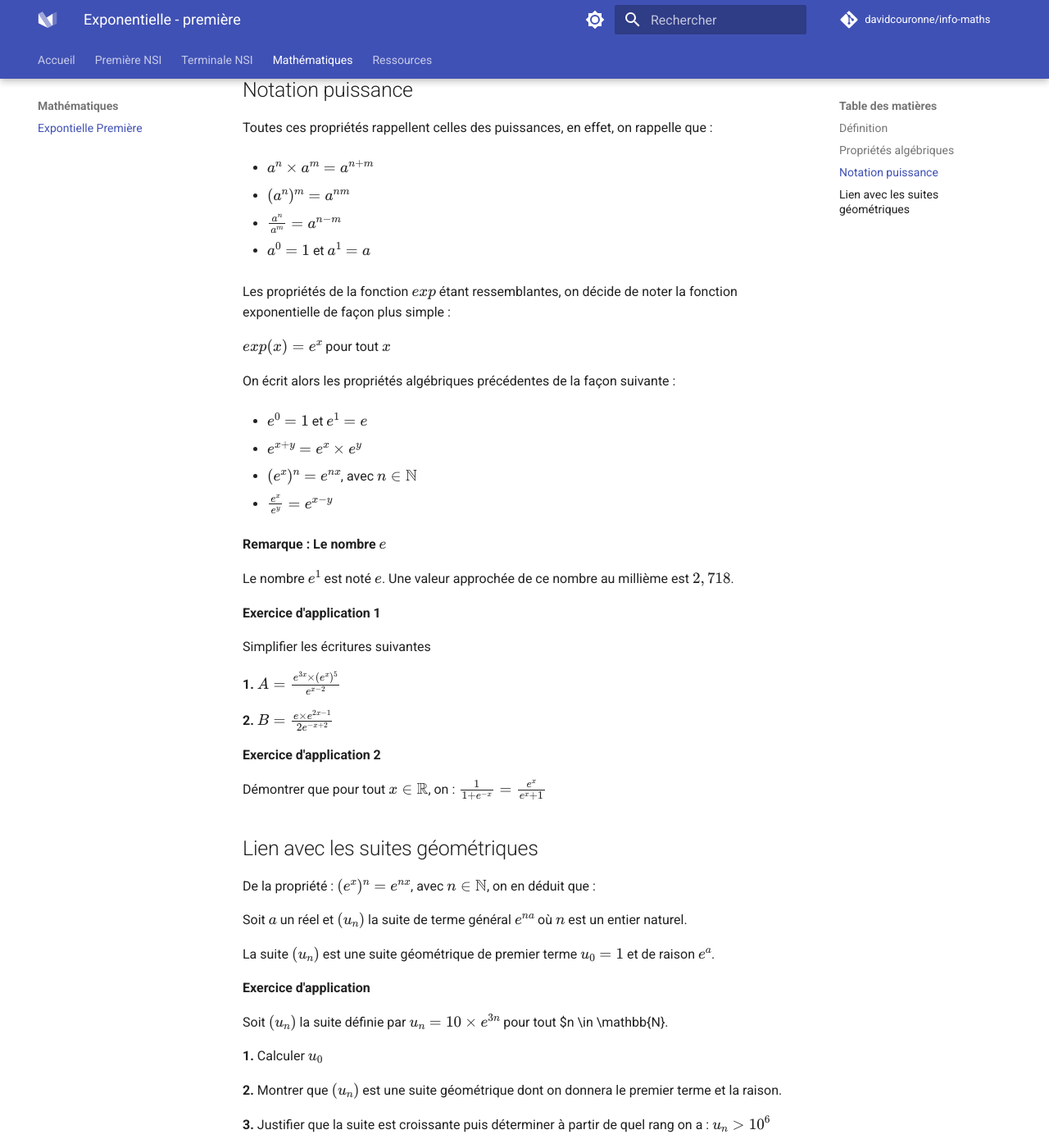
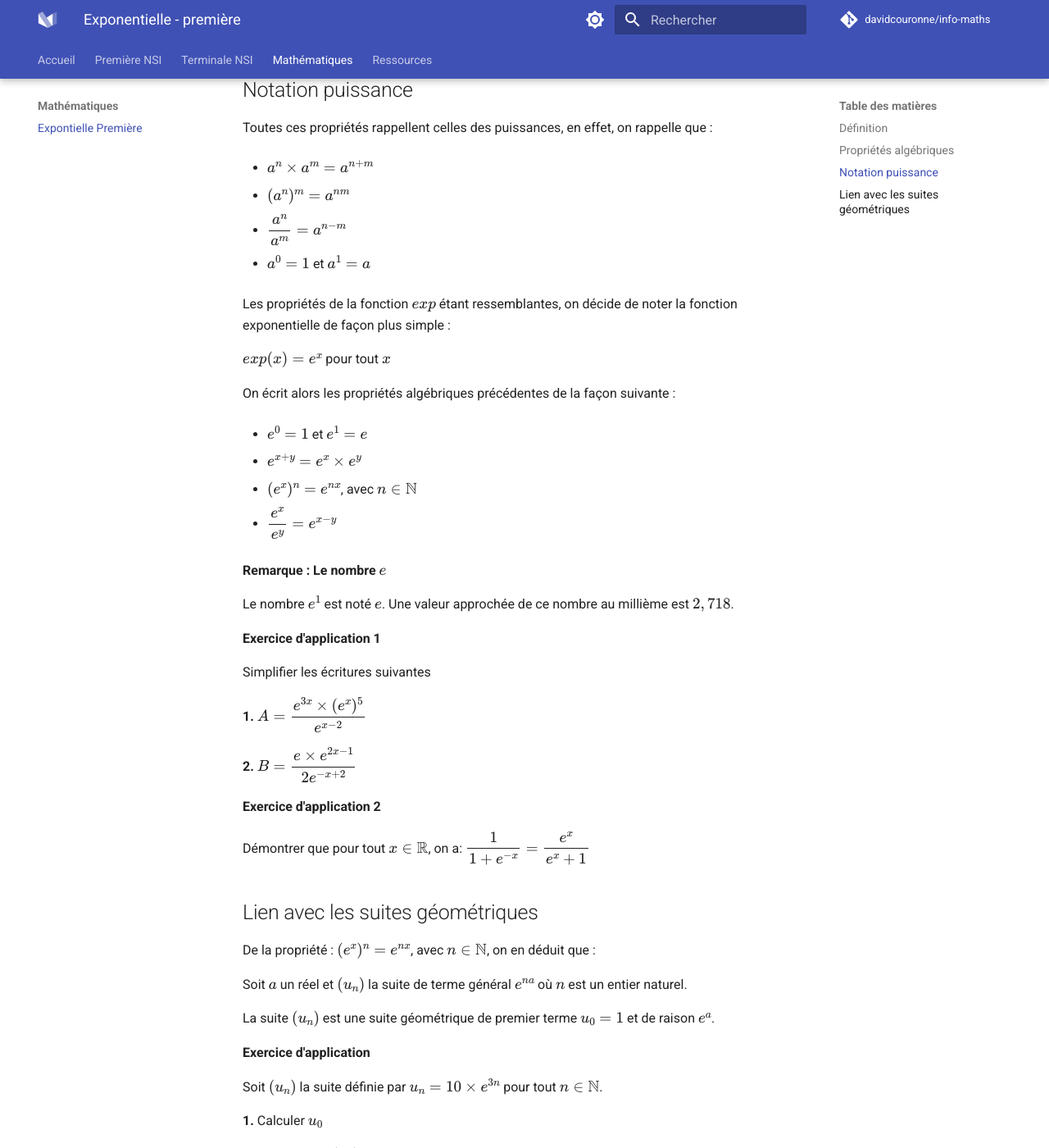
Before and after one commit to infocornouaille/info-maths, an MkDocs documentation site: the page built from docs/maths/expo-premiere.md, in a window 1280 px wide and 1400 px high, scrolled down 1445 px. Shown: the whole window at 82% size. Built offline with MkDocs 1.6.1 and Material for MkDocs 9.7.7, drawn with Linux system fonts in a browser that asks for light colours; comment, search, counter and statistics services are not loaded; some of the changed text lies outside the part shown.

Commit message:
Update expo-premiere.md

```diff
--- a/docs/maths/expo-premiere.md
+++ b/docs/maths/expo-premiere.md
@@ -58,9 +58,9 @@ réciproquement.
 
     Pour tous réels $x$ et $y$, on a :
 
-    -   $exp(-x) \times exp(x)=1 \iff \boxed{exp(-x)=\frac{1}{exp(x)}}$
+    -   $exp(-x) \times exp(x)=1 \iff \boxed{exp(-x)=\dfrac{1}{exp(x)}}$
 
-    -   $\boxed{exp(x-y)=\frac{exp(x)}{exp(y)}}$
+    -   $\boxed{exp(x-y)=\dfrac{exp(x)}{exp(y)}}$
 
     -   $\boxed{(exp(x))^n=exp(nx)}$
 
@@ -83,7 +83,7 @@ rappelle que :
 
 -   $(a^n)^m=a^{nm}$
 
--   $\frac{a^n}{a^m}=a^{n-m}$
+-   $\dfrac{a^n}{a^m}=a^{n-m}$
 
 -   $a^0=1$ et $a^1=a$
 
@@ -101,7 +101,7 @@ suivante :
 
 -   $(e^x)^n=e^{nx}$, avec $n \in \mathbb{N}$
 
--   $\frac{e^x}{e^y}=e^{x-y}$
+-   $\dfrac{e^x}{e^y}=e^{x-y}$
 
 **Remarque : Le nombre $e$**
 
@@ -112,14 +112,14 @@ millième est $2,718$.
 
 Simplifier les écritures suivantes
 
-**1.** $A=\frac{e^{3x} \times (e^x)^5}{e^{x-2}}$
+**1.** $A=\dfrac{e^{3x} \times (e^x)^5}{e^{x-2}}$
 
-**2.** $B=\frac{e \times e^{2x-1}}{2e^{-x+2}}$
+**2.** $B=\dfrac{e \times e^{2x-1}}{2e^{-x+2}}$
 
 **Exercice d'application 2**
 
-Démontrer que pour tout $x \in \mathbb{R}$, on :
-$\frac{1}{1+e^{-x}}=\frac{e^x}{e^x+1}$
+Démontrer que pour tout $x \in \mathbb{R}$, on a:
+$\dfrac{1}{1+e^{-x}}=\dfrac{e^x}{e^x+1}$
 
 ## Lien avec les suites géométriques
 
@@ -134,7 +134,7 @@ de raison $e^a$.
 **Exercice d'application**
 
 Soit $(u_n)$ la suite définie par $u_n=10 \times e^{3n}$ pour tout
-$n \in \mathbb{N}.
+$n \in \mathbb{N}$.
 
 **1.** Calculer $u_0$
 
```
